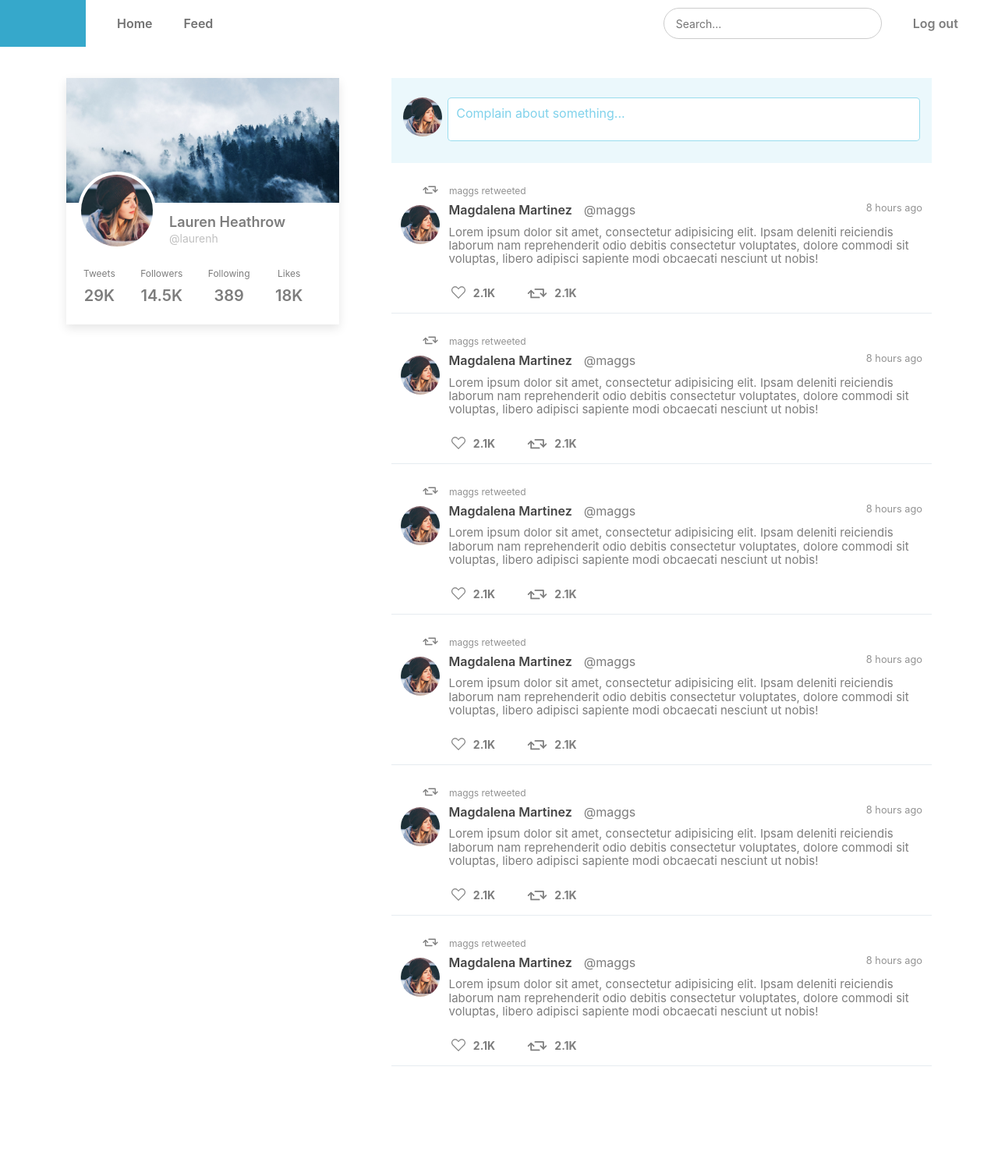
After one commit to hecerinc/project_web, a PHP site: page /newsfeed.php in a window 1280 px wide. The commit adds this page. Shown: the whole page at 78% size. Run offline with PHP 8.4, Linux system fonts and the light colour scheme.

Commit message:
Pull out nav for reuse. Finish adding styles to newsfeed

```diff
--- a/css/style.css
+++ b/css/style.css
@@ -460,3 +460,100 @@ a.ProfileStats-stat > span {
 	background-size: 24px;
 	margin-right: 0;
 }
+
+
+/* 3. News Feed
+----------------------------------------------------------------------------- */
+.container.Newsfeed-container {
+	margin-top: 40px;
+	margin-bottom: 10%;
+}
+
+/* 3.1 Profile Card
+----------------------------------------------------- */
+.ProfileCard {
+	box-shadow: 0 5px 12px rgba(0,0,0,0.1);
+}
+.ProfileCard-bg {
+	height: 160px;
+	display: block;
+}
+
+.ProfileCard-content {
+	padding: 15px 22px;
+}
+.ProfileCard .ProfileCanopy-avatar {
+	top: 120px;
+	left: 30px;
+}
+.ProfileCard .ProfileAvatar {
+	width: 100px;
+	height: 100px;
+	border-width: 4px;
+}
+.ProfileCard-userFields a {
+	color: #7D7D7D;
+	text-decoration: none;
+}
+.ProfileCard-userFields a:hover {
+	text-decoration: underline;
+}
+.ProfileCard-userFields {
+	margin-left: 110px;
+	margin-bottom: 20px;
+}
+.ProfileCard-userFields .profileName {
+	font-size: 18px;
+}
+.ProfileCard-userFields .handle {
+	font-size: 14px;
+	color: #C0C0C0;
+}
+.ProfileCard .ProfileStats-item {
+	margin: 0 14px;
+}
+.ProfileCard .ProfileStats-item .ProfileStats-label {
+	font-size: 12px;
+}
+
+
+/* 3.2 Stream Composer
+----------------------------------------------------- */
+.Newsfeed .stream  {
+	margin-left: 5%;
+}
+.StreamComposer {
+	background-color: rgba(63, 187, 224, .1);
+	padding: 25px 15px;
+}
+.StreamComposer .avatarLink {
+	display: block;
+	width: 50px;
+	height: 50px;
+}
+.StreamComposer .avatarLink .avatarImg {
+	border-radius: 50%;
+	width: 50px;
+	height: 50px;
+	-moz-force-broken-image-icon: 1;
+}
+.StreamComposer textarea {
+	width: 100%;
+	resize: none;
+	height: 56px;
+	border: 1px solid rgba(51, 187, 221, .5);
+	border-radius: 5px;
+	padding: 10px;
+}
+.StreamComposer textarea::placeholder {
+    color: 	#80d2eb;
+    opacity: 1; /* Firefox */
+}
+
+.StreamComposer textarea:-ms-input-placeholder { /* Internet Explorer 10-11 */
+    color: #80d2eb;
+}
+
+.StreamComposer textarea::-ms-input-placeholder {
+	color: #80d2eb;
+}
--- /dev/null
+++ b/nav.php
@@ -0,0 +1,31 @@
+<header class="header">
+	<div class="container-fluid p-0">
+		<div class="row no-gutters">
+			<div class="col">
+				<div class="d-flex">
+					<div class=""><a href="#" class="logo"></a></div>
+					<div class="">
+						<nav class="mainNav">
+							<ul class="d-flex">
+								<li class="align-self-center"><a href="#">Home</a></li>
+								<li class="align-self-center"><a href="#">Feed</a></li>
+							</ul>
+						</nav>
+					</div>
+				</div>
+			</div>
+			<div class="col justify-content-end">
+				<div class="d-flex justify-content-end rightNav">
+					<div class="align-self-center mr-5">
+						<form action="#" class="searchForm">
+							<input type="text" name="q" placeholder="Search..." />
+						</form>
+					</div>
+					<div class="align-self-center">
+						<a class="text logout" href="#">Log out</a>
+					</div>
+				</div>
+			</div>
+		</div>
+	</div>
+</header>
--- /dev/null
+++ b/newsfeed.php
@@ -0,0 +1,113 @@
+<?php $body_class = "Newsfeed"; ?>
+<?php require_once 'header.php' ?>
+	<?php require_once 'nav.php' ?>
+	<div class="container Newsfeed-container">
+		<div class="row">
+			<div class="col-4">
+				<div class="Newsfeed-Sidebar">
+					<div class="ProfileCard">
+						<a href="#" class="ProfileCard-bg img-bg" style="background-image: url(img/treesbg.jpg); background-position: center -50px;"></a>
+						<div class="ProfileCard-content">
+							<div class="ProfileCanopy-avatar">
+								<div class="ProfileAvatar">
+									<a href="#" class="ProfileAvatar-container">
+										<img src="img/profile-100x100.jpg" alt="Lauren Graham" class="ProfileAvatar-image" />
+									</a>
+								</div>
+							</div>
+							<div class="clearfix d-none" style="height: 60px"></div>
+							<div class="ProfileCard-userFields">
+								<a href="#" class="profileName"><strong>Lauren Heathrow</strong></a>
+								<br />
+								<a href="#" class="handle">@laurenh</a>
+							</div>
+							<div class="ProfileCard-stats ProfileStats">
+								<ul class="ProfileStats-list inline">
+									<li class="ProfileStats-item tac">
+										<a href="#" class="ProfileStats-stat text">
+											<span class="ProfileStats-label">Tweets</span>
+											<span class="ProfileStats-value"><strong>29K</strong></span>
+										</a>
+									</li>
+									<li class="ProfileStats-item tac">
+										<a href="#" class="ProfileStats-stat text">
+											<span class="ProfileStats-label">Followers</span>
+											<span class="ProfileStats-value"><strong>14.5K</strong></span>
+										</a>
+									</li>
+									<li class="ProfileStats-item tac">
+										<a href="#" class="ProfileStats-stat text">
+											<span class="ProfileStats-label">Following </span>
+											<span class="ProfileStats-value"><strong>389</strong></span>
+										</a>
+									</li>
+									<li class="ProfileStats-item tac">
+										<a href="#" class="ProfileStats-stat text">
+											<span class="ProfileStats-label">Likes </span>
+											<span class="ProfileStats-value"><strong>18K</strong></span>
+										</a>
+									</li>
+								</ul>
+							</div>
+						</div>
+					</div>
+				</div>
+			</div>
+			<div class="col-8">
+				<section class="stream">
+					<div class="StreamComposer">
+						<div class="row">
+							<div class="col-1">
+								<a href="#" class="avatarLink">
+									<img src="img/profile-100x100.jpg" alt="Name" class="avatarImg">
+								</a>
+							</div>
+							<div class="col-11">
+								<textarea name="tweetBody" placeholder="Complain about something..." class="StreamComposer-composer"></textarea>
+							</div>
+						</div>
+					</div>
+					<ol class="stream-items">
+						<?php for($i = 0; $i < 6; $i++): ?>
+						<li class="stream-item">
+							<div class="tweet">
+								<div class="context">
+									<div class="tweet-context medgray">
+										<span class="Icon Icon--retweet"></span>
+										<span class="context-text">maggs retweeted</span>
+									</div>
+								</div>
+								<div class="content">
+									<div class="tweet-header d-flex" style="width: 100%;">
+										<a href="#" class="accountlinks-header d-flex" style="flex-grow: 9">
+											<img src="img/profile-100x100.jpg" alt="Name" class="avatar">
+											<span class="fullName text"><strong>Magdalena Martinez</strong></span>
+											<span class="handle text">@maggs</span>
+										</a>
+										<div class="d-flex justify-content-end" style="flex-grow: 2"><small class="medgray tweet-timestamp">8 hours ago</small></div>
+									</div>
+									<div class="tweet-content">
+										<p>Lorem ipsum dolor sit amet, consectetur adipisicing elit. Ipsam deleniti reiciendis laborum nam reprehenderit odio debitis consectetur voluptates, dolore commodi sit voluptas, libero adipisci sapiente modi obcaecati nesciunt ut nobis!</p>
+									</div>
+									<div class="tweet-footer">
+										<div class="Tweet-actionList">
+											<a href="#" title="Like tweet" class="Tweet-action Tweet-action--like">
+												<span class="Icon Icon--like"></span>
+												<span class="Tweet-actionCount">2.1K</span>
+											</a>
+											<a href="#" title="Retweet" class="Tweet-action Tweet-action--retweet">
+												<span class="Icon Icon--retweet"></span>
+												<span class="Tweet-actionCount">2.1K</span>
+											</a>
+										</div>
+									</div>
+								</div>
+							</div>
+						</li>
+						<?php endfor; ?>
+					</ol>
+				</section>
+			</div>
+		</div>
+	</div>
+<?php require_once 'footer.php' ?>
```
Also changed, not shown: feed.php (+1 -31 lines), newsfeed.html (deleted, +0 -104 lines).
